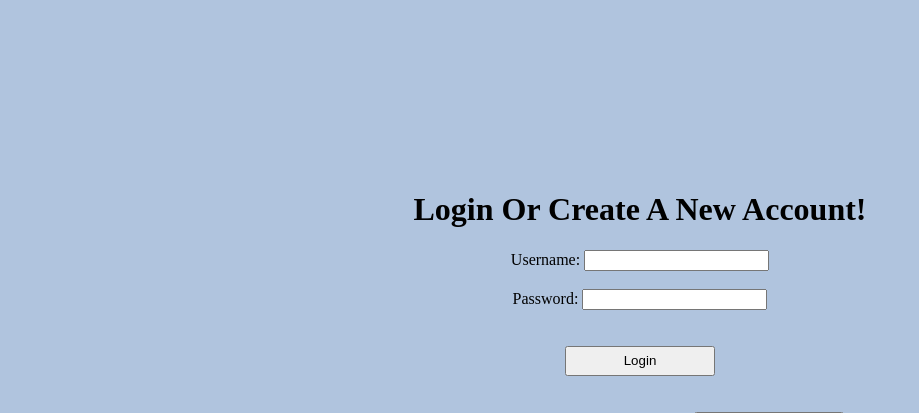
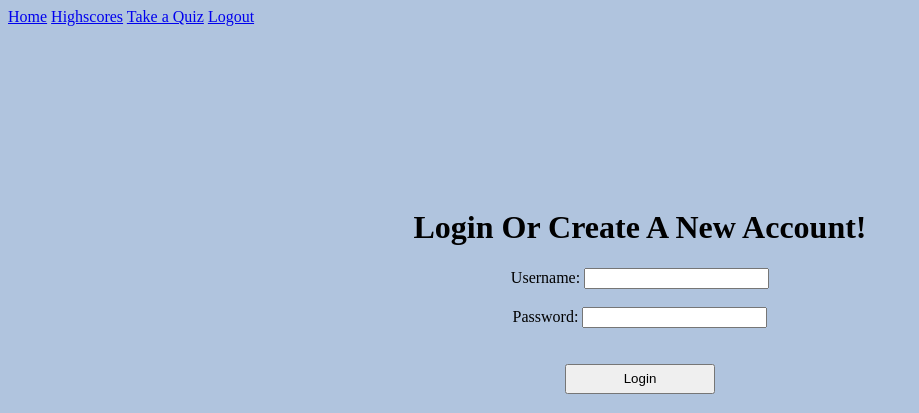
Before and after one commit to jzaia18/Imajin, a Flask app: page / in a window 1280 px wide. Shown: the top 413 px of the page, without its empty margins (0-919 px from the left). Run offline with Flask 2, Linux system fonts and the light colour scheme.

Commit message:
updated route names

```diff
--- a/main.py
+++ b/main.py
@@ -37,7 +37,7 @@ def trivia(category, difficulty, type):
 def root_route():
     return render_template("login.html")
 
-@app.route('/login', methods=['GET', 'POST'])
+@app.route('/user/login', methods=['GET', 'POST'])
 def login_logic():
     if request.method == "GET": #filters POST requests
         return redirect(url_for("root_route"))
@@ -50,7 +50,7 @@ def login_logic():
         flash("Wrong username or password")
         return redirect(url_for("root_route"))
 
-@app.route('/home')
+@app.route('/user/home')
 def user_page():
     if not loggedIn():
         flash("Must be logged in to view home page")
@@ -58,7 +58,7 @@ def user_page():
     else:
         return render_template("user.html", username=session['user'])
 
-@app.route('/scores')
+@app.route('/user/scores')
 def view_high_scores():
     if not loggedIn():
         flash("Must be logged in to view your scores")
@@ -67,7 +67,7 @@ def view_high_scores():
         return render_template("records.html", username=session['user'], scores=users.getHighscores(session['user']))
 
 #This is where the user selects a quiz genre
-@app.route('/select')
+@app.route('/quiz/select')
 def select_quiz():
     if not loggedIn():
         flash("Must be logged in to take a quiz")
@@ -77,7 +77,7 @@ def select_quiz():
 
 #/select should redirect here, this is a functional route (no html)
 #this will set up cookies for the quiz then redirect to /play
-@app.route('/launch', methods=["POST"])
+@app.route('/quiz/launch', methods=["POST"])
 def begin_quiz():
     if not loggedIn():
         flash("Must be logged in to take a quiz")
@@ -92,7 +92,7 @@ def begin_quiz():
         return redirect(url_for("take_quiz"))
 
 #Displays a question and when the user answers it redirects to /check with the answer choice ID
-@app.route('/play')
+@app.route('/quiz/play')
 def take_quiz():
     if not loggedIn():
         flash("Must be logged in to take a quiz")
@@ -108,11 +108,11 @@ def take_quiz():
         question_data = trivia(session["genre"], session["difficulty"], session["format"])
         q = question_data[0]
         a = generateAnswers(question_data[1], question_data[2:])
-        return render_template("qtest.html", question=q, answers=a)
+        return render_template("question.html", question=q, answers=a)
 
 #selecting an answer to a question in /play sends you here
 #if you got it right, sends to /play to answer another
-@app.route('/check', methods=["POST"])
+@app.route('/quiz/check', methods=["POST"])
 def check_answer():
     if not loggedIn():
         flash("Must be logged in to take a quiz")
@@ -135,7 +135,7 @@ def check_answer():
             return redirect(url_for("score_report"))
 
 #Getting a question wrong sends you here
-@app.route('/results')
+@app.route('/quiz/results')
 def score_report():
     if not loggedIn():
         flash("Must be logged in to view this page")
@@ -150,7 +150,7 @@ def score_report():
         return "You got " + str(score) + " correct answers"
 
 #Log out route, redirects to home page when done
-@app.route('/logout')
+@app.route('/user/logout')
 def logout():
     if 'user' in session:
         session.pop("user")
--- a/templates/base.html
+++ b/templates/base.html
@@ -6,6 +6,13 @@
   </head>
 
   <body>
+    <!-- navbar -->
+    <div>
+        <a href="/user/home">Home</a>
+        <a href="/user/scores">Highscores</a>
+        <a href="/quiz/select">Take a Quiz</a>
+        <a href="/user/logout">Logout</a>
+    </div>
     {% block content2 %}
      base html
     {% endblock %}
--- a/templates/login.html
+++ b/templates/login.html
@@ -17,7 +17,7 @@ Login to Imajin!
   {% for msg in messages %}
     {{ msg }} <!-- @Ish this should look red or indicate that it's an error -->
   {% endfor %}
-  <form method="POST" action="/login">
+  <form method="POST" action="/user/login">
     Username:
     <input type="text" name="username">
     <br>
--- a/templates/question.html
+++ b/templates/question.html
@@ -13,7 +13,7 @@
     <b>msg</b><br>
 {% endfor %}
 
-<form action="/check" method="POST">
+<form action="/quiz/check" method="POST">
     {% for a in answers %}
         <input type="radio" name="answer" value="{{ answers[a] }}">{{ a }} <br>
     {% endfor %}
--- a/templates/select.html
+++ b/templates/select.html
@@ -11,7 +11,7 @@ Selection
 {% block content2 %}
 <center><body><h> TRIVIA </h1><br>
 <br><br>
-  <form action="/launch" method = "POST" >
+  <form action="/quiz/launch" method = "POST" >
     SELECT # Of Questions<br>
     <input type="radio" name="num" value="5" checked='checked'> 5 <br>
     <input type="radio" name="num" value="10"> 10<br>
--- a/templates/signup.html
+++ b/templates/signup.html
@@ -11,7 +11,7 @@ CREATE
 
 <center>
   <h1>Fill In The Blanks To Create A New Account!</h1>
-  <form method="POST" action = '/new'>
+  <form method="POST" action = '/user/new'>
     Username:
     <input type="text" name="username">
     <br>
@@ -21,7 +21,7 @@ CREATE
     <br>
     <br>
     Re-Type Password:
-    <input type="password" name="npassword2">
+    <input type="password" name="password2">
     <br><br>
     <input type="submit" name="create" value="CREATE ACCOUNT" style="width:150px; height:30px;">
     &nbsp;&nbsp;&nbsp;&nbsp;
```
